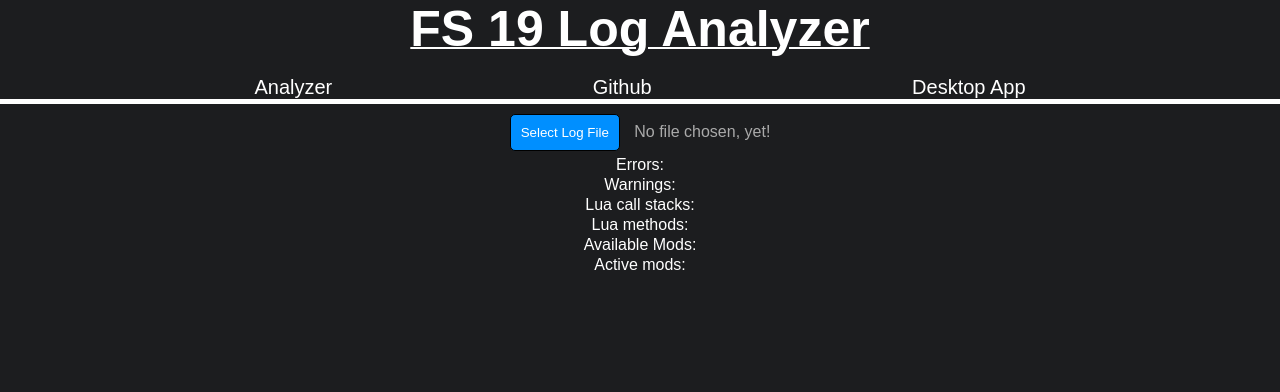
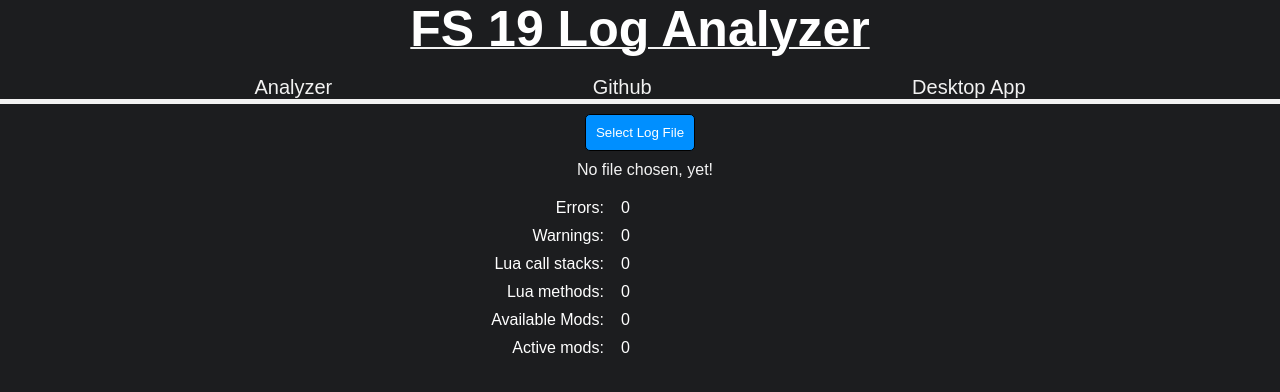
Before and after one commit to pics-by-abe/FS19-Log-Analyzer-Web-based, a plain HTML site: page index.html in a window 1280 px wide. Drawn offline with Linux system fonts and the light colour scheme.

Commit message:
15-11-2020-19-44

```diff
--- a/index.html
+++ b/index.html
@@ -13,7 +13,7 @@
 <header>
     <div class="header">
         <p>
-        <h1>FS 19 Log Analyzer</h1>
+        <h1 class="heading">FS 19 Log Analyzer</h1>
         <br>
         <span id="right-align">
             <a href="/index.html">Analyzer</a>
@@ -30,18 +30,18 @@
         <label for="myfile" hidden="hidden">Select a file:</label>
         <input type="file" id="myfile" name="myfile" accept=".txt" hidden="hidden">
     </div>
-    <div class=" selFileFake">
-        <button id="selLogFilebtn">Select Log File</button>
+    <div class="selFileFake">
+        <button id="selLogFilebtn">Select Log File</button><br>
         <span id="realText">No file chosen, yet!</span>
     </div>
 
     <div class="counter-text">
-        <p>Errors: <span id="Errorscounter"></span></p>
-        <p>Warnings: <span id="Warningscounter"></span></p>
-        <p>Lua call stacks: <span id="LuaCallStacksCounter"></span></p>
-        <p>Lua methods: <span id="LuaMethodsCounter"></span></p>
-        <p>Available Mods: <span id="AvailableModsCounter"></span></p>
-        <p>Active mods: <span id="ActiveModsCounter"></span></p>
+        <p>Errors: <span id="Errorscounter">0</span></p>
+        <p>Warnings: <span id="Warningscounter">0</span></p>
+        <p>Lua call stacks: <span id="LuaCallStacksCounter">0</span></p>
+        <p>Lua methods: <span id="LuaMethodsCounter">0</span></p>
+        <p>Available Mods: <span id="AvailableModsCounter">0</span></p>
+        <p>Active mods: <span id="ActiveModsCounter">0</span></p>
     </div>
 
     <div class="displayLogFile">
--- a/style.css
+++ b/style.css
@@ -10,7 +10,7 @@
 }
 
 header {
-  border-bottom: 5px solid white;
+  border-bottom: 5px solid #f2f2f2;
   margin: 0 auto;
   width: 100%;
 }
@@ -20,7 +20,7 @@ body {
 
 a {
   text-decoration: none;
-  color: white;
+  color: #f2f2f2;
 }
 
 /* Specific Style*/
@@ -34,7 +34,7 @@ a {
 
 .header h1 {
   font-size: 50px;
-  text-decoration: underline white 2px;
+  text-decoration: underline #f2f2f2 2px;
 }
 .header a {
   margin: 10vw;
@@ -43,12 +43,12 @@ a {
 }
 
 .header a:hover {
-  color: #008fff;
-  font-size: 25px;
+  color: #005291;
 }
 
 #selLogFilebtn {
   padding: 10px;
+  margin-bottom: 10px;
   color: white;
   background-color: #008fff;
   border: 1px solid #000;
@@ -58,12 +58,13 @@ a {
 }
 
 #selLogFilebtn:hover {
-  background-color: #005291;
+  background-color: #0369b8;
+  transform: scale(1.2, 1.2);
 }
 #realText {
   margin-left: 10px;
   font-family: sans-serif;
-  color: #aaa;
+  color: #f2f2f2;
 }
 
 .selFileFake {
@@ -72,11 +73,15 @@ a {
 }
 
 .counter-text {
-  margin-top: 5px;
-  text-align: center;
-  display: block;
+  margin-top: 20px;
+  transform: translateX(-50%);
+  text-align: end;
 }
 
 .counter-text p {
-  margin: 2px;
+  margin: 10px;
 }
+
+.counter-text p span {
+  margin-left: 1vw;
+}
```
